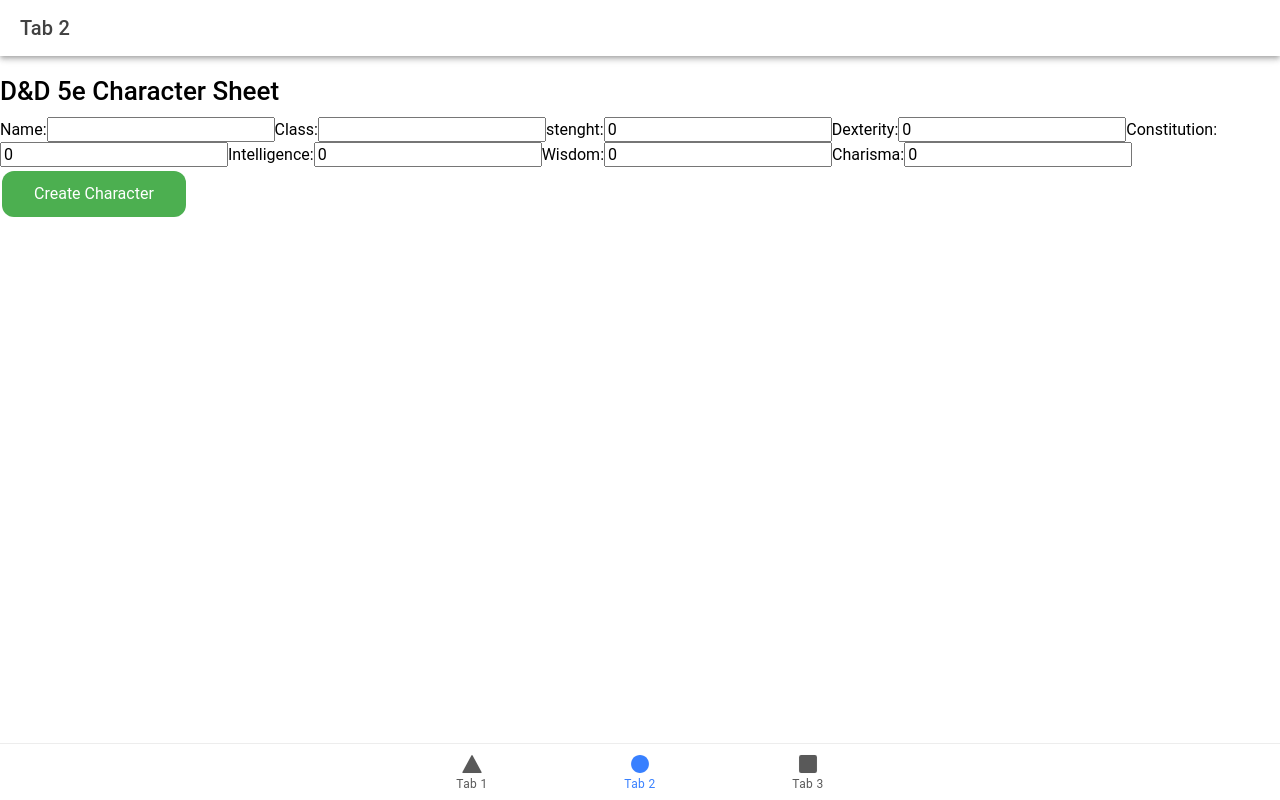
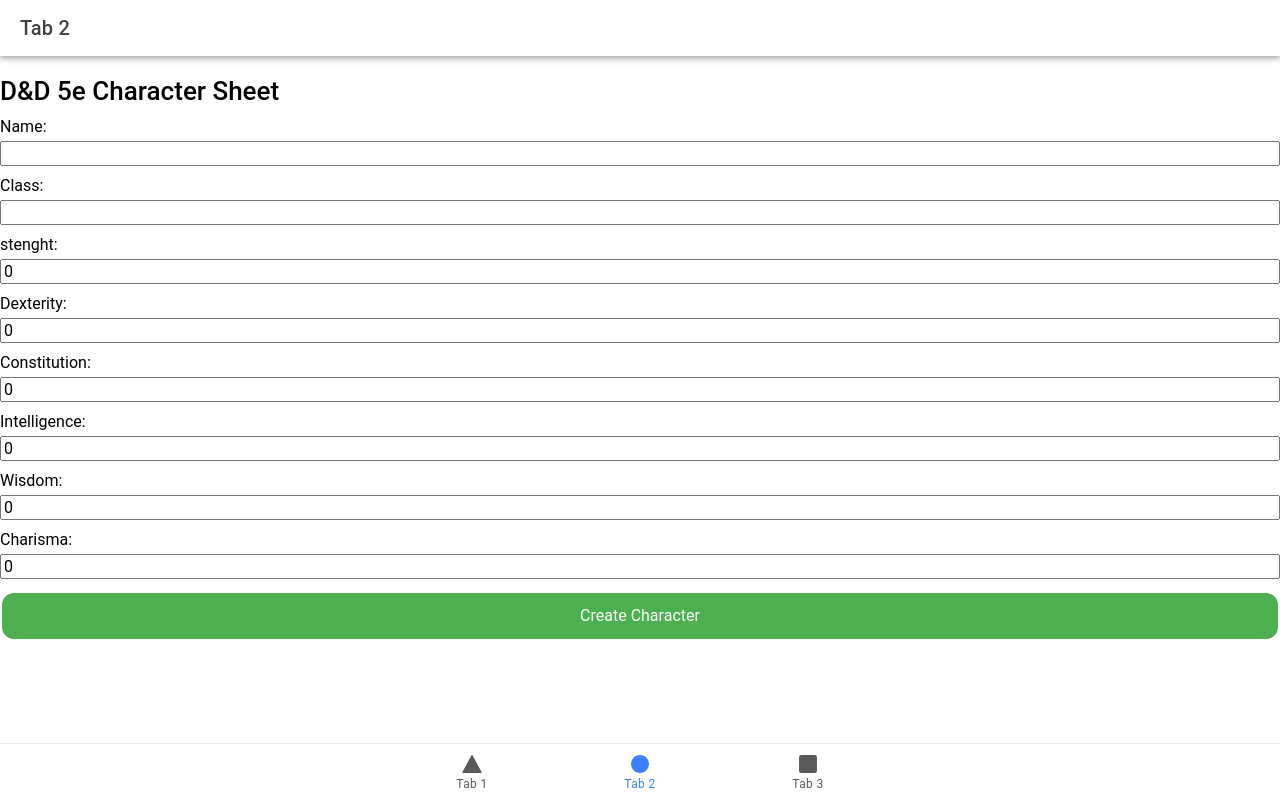
Before and after one commit to CraigThomasson/myApp, a React (Vite) app: page /tab2 in a window 1280 px wide. Built offline with nearby package versions, Linux system fonts and the light colour scheme.

Commit message:
add styling to characterform

```diff
--- /dev/null
+++ b/src/components/forms/CharacterForm.css
@@ -0,0 +1,11 @@
+form {
+    display: flex;
+    flex-direction: column;
+    gap: 10px;
+}
+
+label {
+    display: flex;
+    flex-direction: column;
+    gap: 5px;
+}
--- a/src/components/forms/CharacterForm.tsx
+++ b/src/components/forms/CharacterForm.tsx
@@ -1,5 +1,6 @@
 import React, { useState} from "react";
 import SubmitButton from "../buttons/SubmitButton";
+import "./CharacterForm.css";
 
 interface CharacterFormProps {
     onSubmit: (character: any) => void;
```
